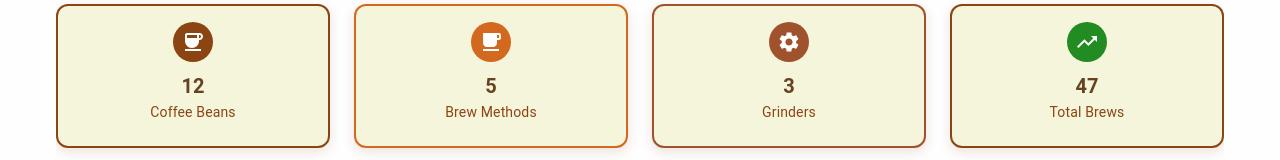
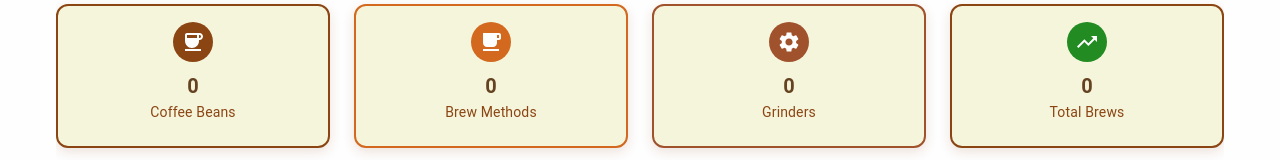
Before and after one commit to orriborri/sump-it, a Next.js app: page / in a window 1280 px wide. Shown: the part 305-465 px from the top of the page. Built offline with nearby package versions, Linux system fonts and the light colour scheme; no server answers; the database is empty; what @mui/material-nextjs would draw is missing.

Commit message:
Fix dashboard stats with real database data
- Replace hardcoded stats with dynamic database queries
- Fetch actual counts for beans, methods, grinders, and brews
- Add force-dynamic export for real-time data
- Use Promise.all for efficient parallel queries

```diff
--- a/app/page.tsx
+++ b/app/page.tsx
@@ -1,8 +1,27 @@
 import { Box, Button, Stack, Typography, Paper, Grid, Card, CardContent, Avatar, Chip } from '@mui/material'
 import { Coffee, BarChart, Settings, Tune, LocalCafe, Add, Dashboard, TrendingUp } from '@mui/icons-material'
 import Link from 'next/link'
+import { db } from './lib/database'
+import { BeansModel } from './lib/generated-models/Beans'
+import { MethodsModel } from './lib/generated-models/Methods'
+import { GrindersModel } from './lib/generated-models/Grinders'
 
-const Page = () => {
+// Force dynamic rendering
+export const dynamic = 'force-dynamic'
+
+const Page = async () => {
+  // Fetch real stats from database
+  const beansModel = new BeansModel(db)
+  const methodsModel = new MethodsModel(db)
+  const grindersModel = new GrindersModel(db)
+
+  const [beansCount, methodsCount, grindersCount, brewsCount] = await Promise.all([
+    beansModel.count(),
+    methodsModel.count(),
+    grindersModel.count(),
+    db.selectFrom('brews').select(({ fn }) => fn.count<number>('id').as('count')).executeTakeFirst().then(result => result?.count ?? 0)
+  ])
+
   const navigationCards = [
     {
       title: "Let's brew coffee",
@@ -62,7 +81,7 @@ const Page = () => {
               <Avatar sx={{ bgcolor: '#8B4513', mx: 'auto', mb: 1 }}>
                 <Coffee />
               </Avatar>
-              <Typography variant="h6" sx={{ color: '#654321' }}>12</Typography>
+              <Typography variant="h6" sx={{ color: '#654321' }}>{beansCount}</Typography>
               <Typography variant="body2" color="text.secondary">Coffee Beans</Typography>
             </CardContent>
           </Card>
@@ -78,7 +97,7 @@ const Page = () => {
               <Avatar sx={{ bgcolor: '#D2691E', mx: 'auto', mb: 1 }}>
                 <LocalCafe />
               </Avatar>
-              <Typography variant="h6" sx={{ color: '#654321' }}>5</Typography>
+              <Typography variant="h6" sx={{ color: '#654321' }}>{methodsCount}</Typography>
               <Typography variant="body2" color="text.secondary">Brew Methods</Typography>
             </CardContent>
           </Card>
@@ -94,7 +113,7 @@ const Page = () => {
               <Avatar sx={{ bgcolor: '#A0522D', mx: 'auto', mb: 1 }}>
                 <Settings />
               </Avatar>
-              <Typography variant="h6" sx={{ color: '#654321' }}>3</Typography>
+              <Typography variant="h6" sx={{ color: '#654321' }}>{grindersCount}</Typography>
               <Typography variant="body2" color="text.secondary">Grinders</Typography>
             </CardContent>
           </Card>
@@ -110,7 +129,7 @@ const Page = () => {
               <Avatar sx={{ bgcolor: '#228B22', mx: 'auto', mb: 1 }}>
                 <TrendingUp />
               </Avatar>
-              <Typography variant="h6" sx={{ color: '#654321' }}>47</Typography>
+              <Typography variant="h6" sx={{ color: '#654321' }}>{brewsCount}</Typography>
               <Typography variant="body2" color="text.secondary">Total Brews</Typography>
             </CardContent>
           </Card>
```
